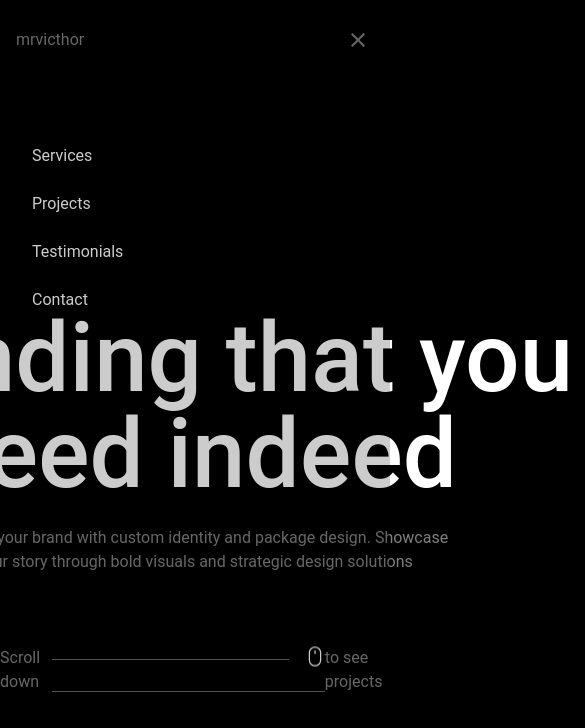
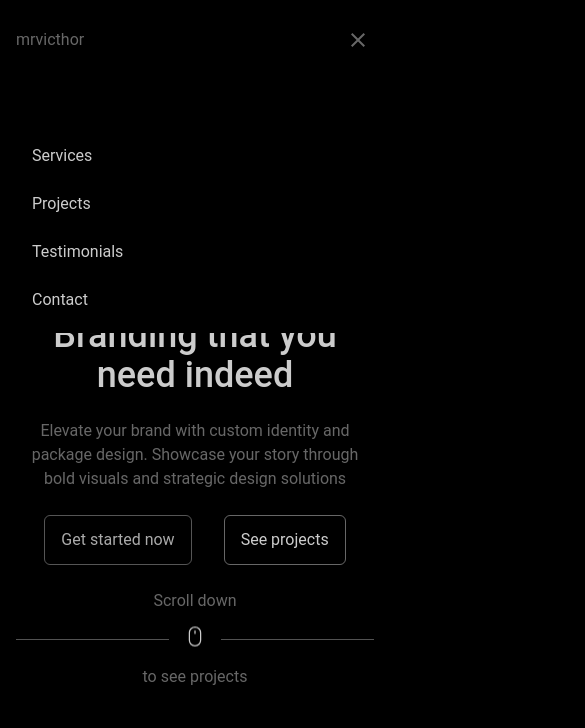
Before and after one commit to mrvicthor/blaqout-services, a React (Vite) app: page / in a window 390 px wide. Both pictures are taken after a click on the button 358 px from the left and 40 px from the top of the page. Shown: the top 728 px of the page, 585 px wide, since content can reach past the window. Built offline with nearby package versions, Linux system fonts and the light colour scheme.

Commit message:
feat(Banner.tsx): designed for tab and mobile devices

```diff
--- a/src/components/banner.tsx
+++ b/src/components/banner.tsx
@@ -3,46 +3,48 @@ import { BsMouse } from "react-icons/bs";
 import { motion } from "motion/react";
 import { container, item } from "../utils";
 
-const Header = () => {
+const Banner = () => {
   return (
-    <section className="mx-auto max-w-screen-xl h-dvh">
+    <section className="mx-auto max-w-screen-xl h-dvh px-4">
       <motion.div
         variants={container}
         whileInView="visible"
         initial="hidden"
         viewport={{ once: true }}
-        className="flex flex-col gap-6 items-center justify-center h-full"
+        className="flex flex-col gap-6 items-center justify-center h-full overflow-hidden"
       >
         <motion.h1
           variants={item}
-          className="text-white text-8xl font-medium text-center banner-header"
+          className="text-white text-4xl md:text-6xl lg:text-8xl font-medium text-center banner-header"
         >
           Branding that you need indeed
         </motion.h1>
         <motion.p
           variants={item}
-          className="text-white/50 text-center banner-description"
+          className="text-white/50 text-center w-[40ch] md:w-[60ch]"
         >
           Elevate your brand with custom identity and package design. Showcase
           your story through bold visuals and strategic design solutions
         </motion.p>
-        <motion.div variants={item}>
-          <button>get started now</button>
-          <button>
+        <motion.div variants={item} className="flex justify-between gap-8">
+          <button className="text-white border border-white/50 py-3 px-4 rounded-md overflow-hidden cursor-pointer animate-pulse">
+            Get started now
+          </button>
+          <button className="text-white border border-white/50 py-3 px-4 rounded-md overflow-hidden cursor-pointer">
             <Link to="projects" smooth={true} duration={500}>
-              see projects
+              See projects
             </Link>
           </button>
         </motion.div>
         <motion.div
           variants={item}
-          className="mx-auto max-w-2xl w-full flex justify-between"
+          className="mx-auto max-w-2xl w-full flex flex-col md:flex-row md:items-start items-center justify-between gap-4"
         >
-          <span className="text-white/50">Scroll down</span>{" "}
-          <div className="flex items-center gap-4 flex-wrap">
-            <div className="h-[0.5px] bg-white/40 flex-1 min-w-[12.125rem]" />
+          <span className="text-white/50 sm:w-auto">Scroll down</span>{" "}
+          <div className="flex items-center gap-4 flex-wrap flex-1 min-w-full sm:min-w-0">
+            <div className="h-[0.5px] bg-white/40 flex-1 min-w-[6.25rem]" />
             <BsMouse className="text-white animate-bounce" size={20} />
-            <div className="h-[0.5px] bg-white/40 flex-1 min-w-[12.125rem]" />
+            <div className="h-[0.5px] bg-white/40 flex-1 min-w-[6.25rem]" />
           </div>{" "}
           <span className="text-white/50">to see projects</span>
         </motion.div>
@@ -51,4 +53,4 @@ const Header = () => {
   );
 };
 
-export default Header;
+export default Banner;
--- a/src/components/header.tsx
+++ b/src/components/header.tsx
@@ -7,7 +7,7 @@ const Header = () => {
 
   return (
     <header className="sticky top-0 w-screen z-50 h-20 px-4 lg:px-8 bg-transparent">
-      <nav className=" flex justify-between h-full items-center">
+      <nav className="max-w-6xl mx-auto flex justify-between h-full items-center">
         <a className="text-white opacity-50" href="/">
           mrvicthor
         </a>
--- a/src/components/mobile-menu.tsx
+++ b/src/components/mobile-menu.tsx
@@ -18,7 +18,7 @@ const MobileMenu = ({ handleMenu, showMenu }: MobileMenuProps) => {
             height: 0,
             transition: { delay: 0.7, duration: 0.3 },
           }}
-          className="lg:hidden fixed top-20 left-0 w-full  px-4 flex-col"
+          className="lg:hidden fixed top-20 left-0 w-full bg-black px-4 flex-col"
         >
           <motion.ul
             variants={containerVariants}
--- a/src/index.css
+++ b/src/index.css
@@ -12,7 +12,4 @@
   .banner-header {
     width: 15ch;
   }
-  .banner-description {
-    width: 60ch;
-  }
 }
```
